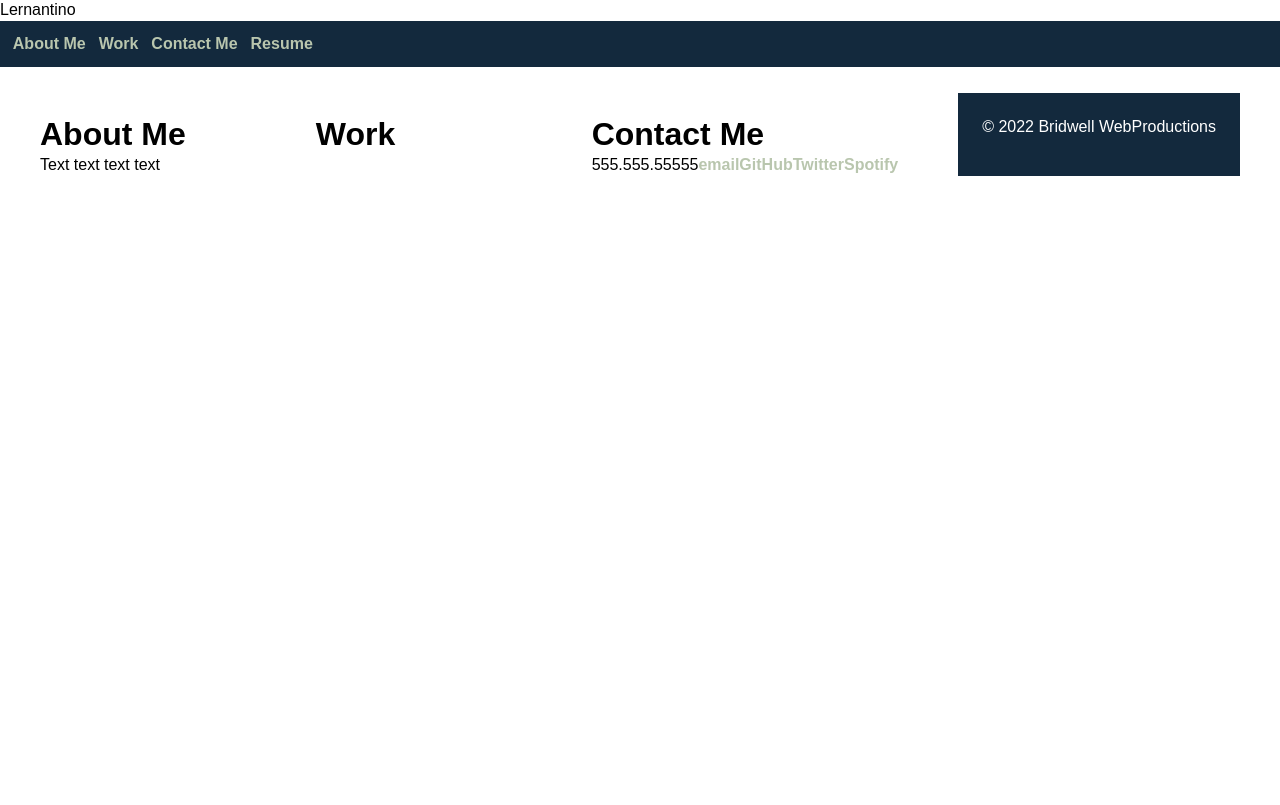
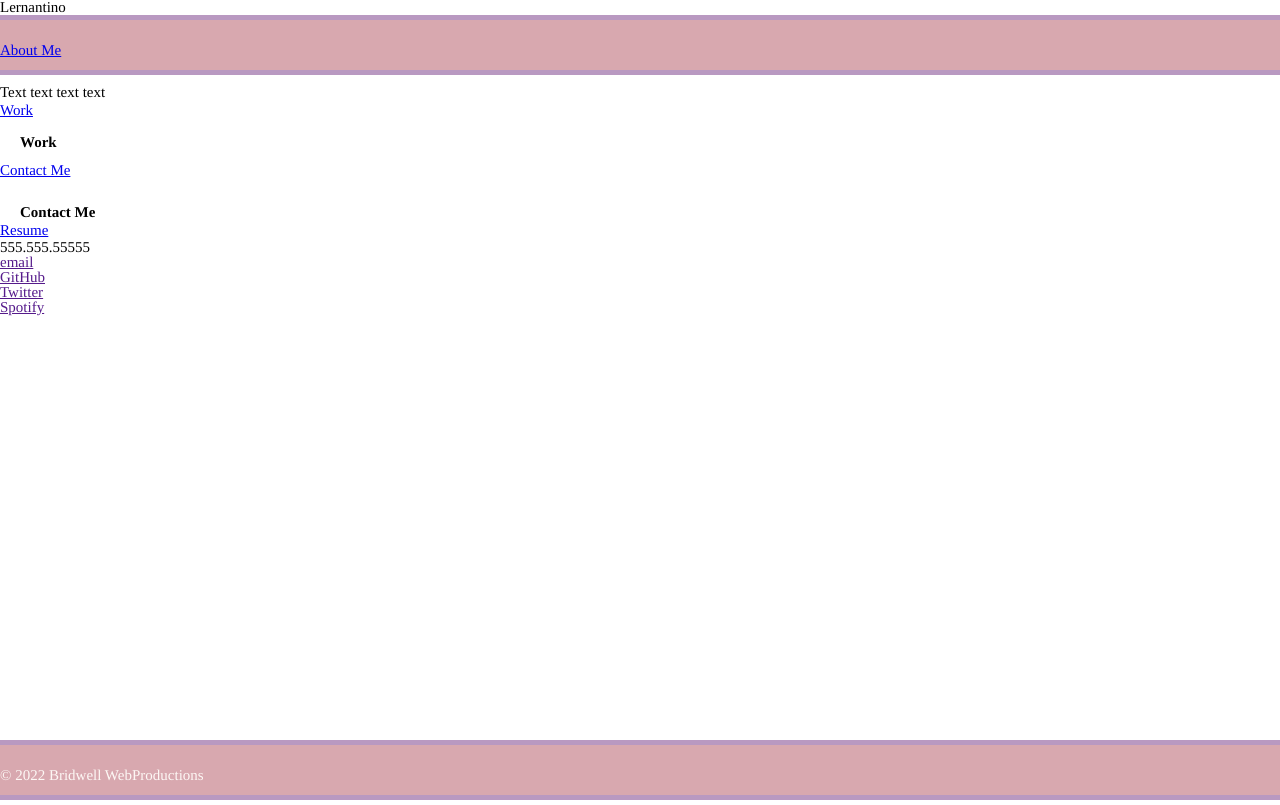
Before and after one commit to shelbybridwell/Lernantino, a plain HTML site: page index.html in a window 1280 px wide. Drawn offline with Linux system fonts and the light colour scheme; files that its build step writes are made by us from their sources.

Commit message:
working on stylesheet

```diff
--- a/assets/style.css
+++ b/assets/style.css
@@ -1,99 +1,38 @@
+*{
+  margin: 0;
+  padding: 0;
+}
+
 body {
-    display: flex;
-    flex-direction: column;
-    line-height: 1.3;
+  position: relative;
+  font-family: "Times", sans-serif;
+  font-size: 15px;
+  background-color: white;
+  color: black;
+}
+h1,
+h2 {
+  margin: 20px
+}
+header,
+  footer {
+    height: 60px;
+    width: 100%;
+    line-height: 60px;
+    background-color: rgb(216, 168, 175);
   }
 
   header {
-    display: flex;
-    justify-content: space-between;
-    align-items: center;
-    padding: 1%;
-    background-color: #13293d;
-    color: #fff;
-  }
-
-  h1 {
-    font-size: 200%;
-  }
-
-  h2 {
-    margin: 2% 0;
-    font-size: 250%;
-  }
-
-  nav ul {
-    display: flex;
-    justify-content: space-between;
-    min-width: 300px;
-  }
-
-  nav a {
-    color: #b9C6ae;
-    font-weight: bold;
-    text-decoration: none;
-  }
-
-  main {
-    display: flex;
-    flex: 1 1 0;
-    max-width: 1200px;
-    margin: 2% auto;
-  }
-
-  section {
-    flex: 1 1 0;
-    padding-right: 5%;
-  }
-
-  article {
-    border-bottom: 1px solid #d8a47f;
-  }
-
-  article p {
-    margin: 2% 0;
-    font-size: 110%;
-  }
-
-  article ul {
-    margin-left: 5%;
-    font-size: 110%;
-    list-style: circle;
-  }
-
-  aside {
-    width: 25%;
-  }
-
-  aside h2 {
-    font-size: 150%;
-  }
-
-  input, button {
-    width: 100%;
-    margin: 2% 0;
-    padding: 1%;
+    position: fixed;
+    border-bottom: 5px solid #b999c1;
+    border-top: 5px solid #b999c1;
   }
 
   footer {
-    display: flex;
-    justify-content: center;
-    padding: 2%;
-    background-color: #13293d;
-    color: #fff;
+    position: absolute;
+    margin-top: 0;
+    bottom: 0;
+    border-bottom: 5px solid #b999c1;
+    border-top: #b999c1 solid 5px;
+    color: #FDF8F5;
   }
-
-  @media screen and (max-width: 768px) {
-    header, main {
-      flex-direction: column;
-    }
-
-    section {
-      padding-right: 0;
-    }
-
-    aside {
-      width: 100%;
-      text-align: center;
-    }
-  }
```
